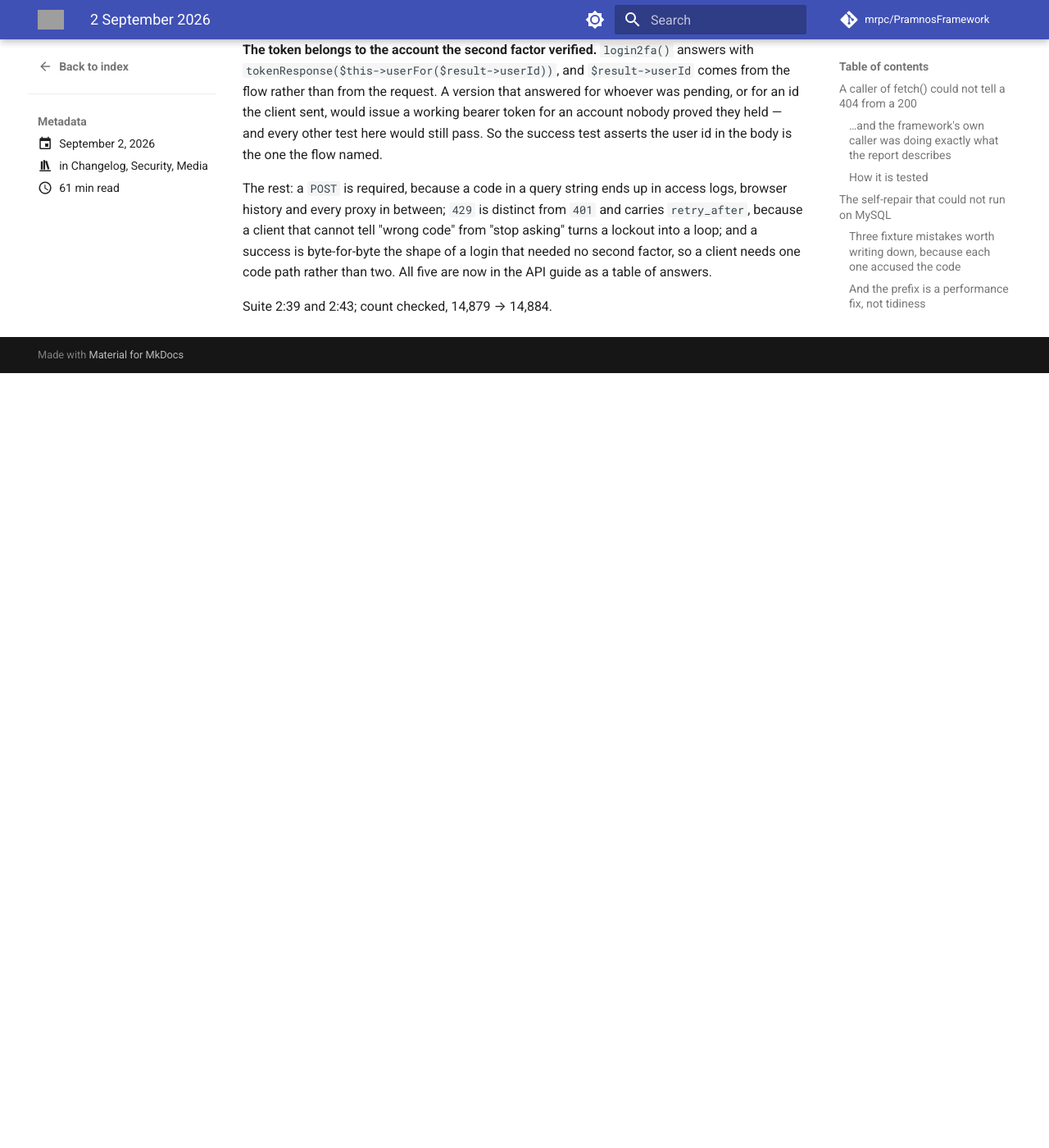
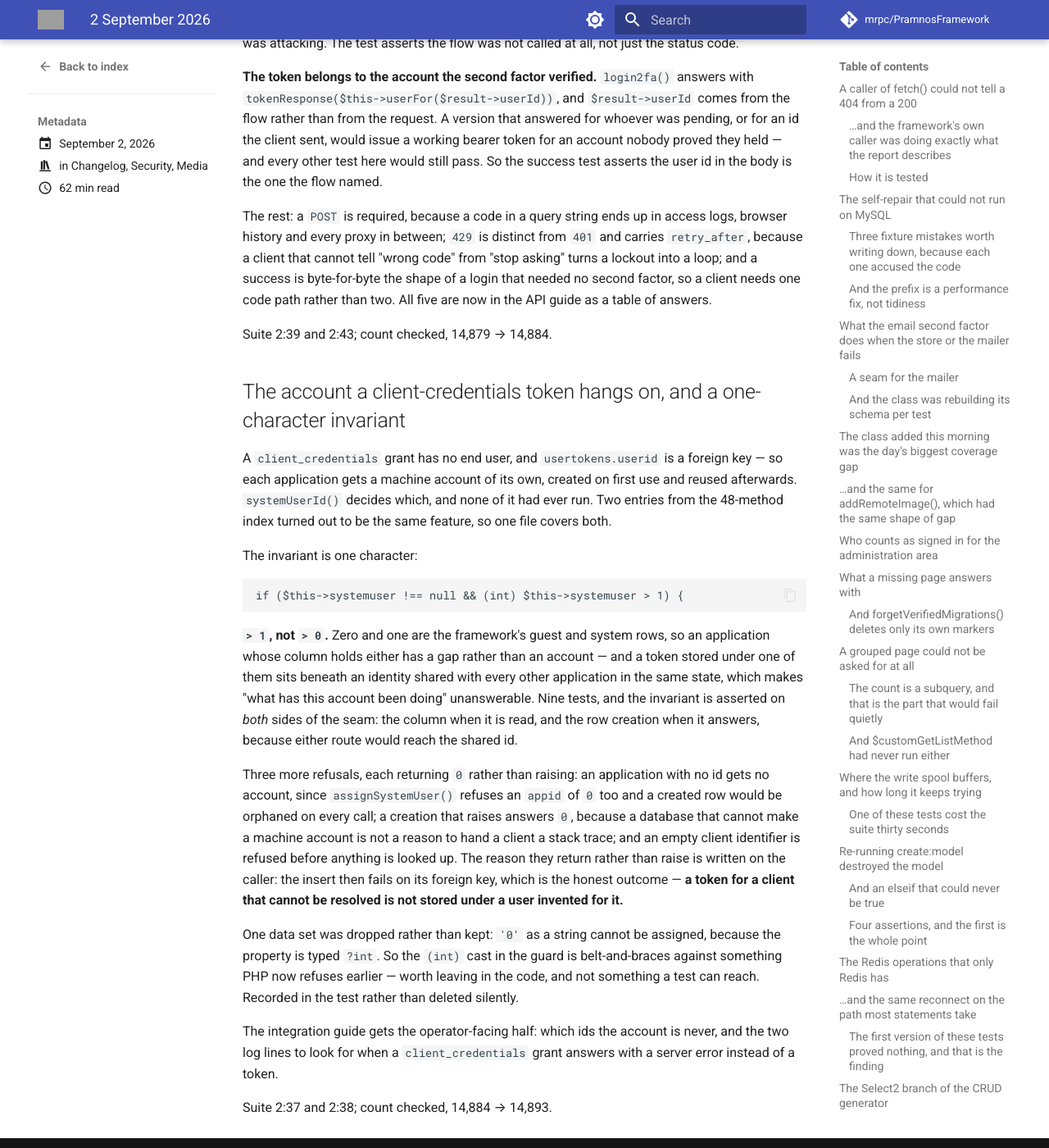
Before and after one commit to mrpc/PramnosFramework, an MkDocs documentation site: the page built from docs/version-history/posts/2026-09-02.md, in a window 1280 px wide and 1400 px high, scrolled down 37796 px. Shown: the whole window at 82% size. Built offline with MkDocs 1.6.1 and Material for MkDocs 9.7.7, drawn with Linux system fonts in a browser that asks for light colours; comment, search, counter and statistics services are not loaded; before the commit the page ends 38251 px from its top, so only the background shows below that; some of the changed text lies outside the part shown; grey boxes are pictures that could not be loaded.

Commit message:
test(oauth): the account a client-credentials token hangs on
A `client_credentials` grant has no end user and `usertokens.userid` is a foreign
key, so each application gets a machine account of its own. `systemUserId()`
decides which, and none of it had run. Two entries from the uncovered-method
index were the same feature, so one file covers both.

The invariant is one character: `> 1`, not `> 0`. Zero and one are the
framework's guest and system rows, so an application whose column holds either
has a gap rather than an account — and a token stored under one sits beneath an
identity shared with every other application in the same state, which makes "what
has this account been doing" unanswerable. Asserted on both sides of the seam:
the column when read, and the row creation when it answers, since either route
reaches the shared id.

Three more refusals, each returning 0 rather than raising: an application with no
id gets no account, since `assignSystemUser()` refuses an appid of 0 and a
created row would be orphaned on every call; a creation that raises answers 0,
because a database that cannot make a machine account is not a reason to hand a
client a stack trace; and an empty client identifier is refused before anything
is looked up. They return rather than raise so the insert fails on its foreign
key — a token for a client that cannot be resolved is not stored under a user
invented for it.

One data set dropped and noted rather than deleted silently: `'0'` cannot be
assigned, the property being typed `?int`, so the `(int)` cast in the guard
protects against something PHP now refuses earlier.

The integration guide gets the operator half — which ids the account is never,
and the two log lines to look for when the grant answers with a server error.

Suite 2:37 and 2:38; count checked 14,884 → 14,893.

````diff
--- a/docs/Pramnos_AuthServer_Integration_Guide.md
+++ b/docs/Pramnos_AuthServer_Integration_Guide.md
@@ -170,6 +170,20 @@
 `sub` is that account, not a person, and `username` is a generated `sys_*` name.
 It is `usertype` 1 — below every administrative threshold — so a token issued to an
 application can never be mistaken for one issued to an operator.
+
+And the account is never `userid` 0 or 1. Those are the framework's guest and system
+rows, so an application whose `systemuser` column holds either has a *gap* rather than
+an account — and a token stored under one of them would sit beneath an identity shared
+with every other application in the same state, which makes "what has this account been
+doing" unanswerable. The check is `> 1`, in both places that could produce such an id:
+the column when it is read, and the row creation when it answers.
+
+Every refusal along the way returns no account rather than raising, and the token insert
+then fails on its foreign key. That is deliberate: **a token for a client that cannot be
+resolved is not stored under a user invented for it.** If a `client_credentials` grant
+answers with a server error rather than a token, this is one of the things to check —
+the log carries `Could not create a system user for application <id>` or `Could not
+resolve a system user for client <id>`.
 
 If you need a token that acts *as* a particular person without that person signing
 in, that is the JWT bearer grant (RFC 7523 §2.1) rather than this one — it must be
--- a/docs/version-history/posts/2026-09-02.md
+++ b/docs/version-history/posts/2026-09-02.md
@@ -8,7 +8,7 @@
 
 # 2 September 2026
 
-37 changes:
+38 changes:
 
 - A caller of `OutboundUrl::fetch()` could not tell a 404 from a 200 — and the framework's own
   caller was storing the placeholder
@@ -46,6 +46,7 @@
 - TOTP replay protection, which had never run and stands down three ways
 - The webhook credential check, and the fourth test that replaced what it tested
 - The second leg of an API login had never been taken
+- The account a client-credentials token hangs on, and a one-character invariant
 <!-- more -->
 
 ## A caller of `fetch()` could not tell a 404 from a 200
@@ -1464,3 +1465,41 @@
 rather than two. All five are now in the API guide as a table of answers.
 
 Suite 2:39 and 2:43; count checked, 14,879 → 14,884.
+
+## The account a client-credentials token hangs on, and a one-character invariant
+
+A `client_credentials` grant has no end user, and `usertokens.userid` is a foreign key — so each
+application gets a machine account of its own, created on first use and reused afterwards.
+`systemUserId()` decides which, and none of it had ever run. Two entries from the 48-method index
+turned out to be the same feature, so one file covers both.
+
+The invariant is one character:
+
+```php
+if ($this->systemuser !== null && (int) $this->systemuser > 1) {
+```
+
+**`> 1`, not `> 0`.** Zero and one are the framework's guest and system rows, so an application whose
+column holds either has a gap rather than an account — and a token stored under one of them sits
+beneath an identity shared with every other application in the same state, which makes "what has
+this account been doing" unanswerable. Nine tests, and the invariant is asserted on *both* sides of
+the seam: the column when it is read, and the row creation when it answers, because either route
+would reach the shared id.
+
+Three more refusals, each returning `0` rather than raising: an application with no id gets no
+account, since `assignSystemUser()` refuses an `appid` of `0` too and a created row would be orphaned
+on every call; a creation that raises answers `0`, because a database that cannot make a machine
+account is not a reason to hand a client a stack trace; and an empty client identifier is refused
+before anything is looked up. The reason they return rather than raise is written on the caller: the
+insert then fails on its foreign key, which is the honest outcome — **a token for a client that
+cannot be resolved is not stored under a user invented for it.**
+
+One data set was dropped rather than kept: `'0'` as a string cannot be assigned, because the property
+is typed `?int`. So the `(int)` cast in the guard is belt-and-braces against something PHP now
+refuses earlier — worth leaving in the code, and not something a test can reach. Recorded in the test
+rather than deleted silently.
+
+The integration guide gets the operator-facing half: which ids the account is never, and the two log
+lines to look for when a `client_credentials` grant answers with a server error instead of a token.
+
+Suite 2:37 and 2:38; count checked, 14,884 → 14,893.
````
Also changed, not shown: 1 other file.
